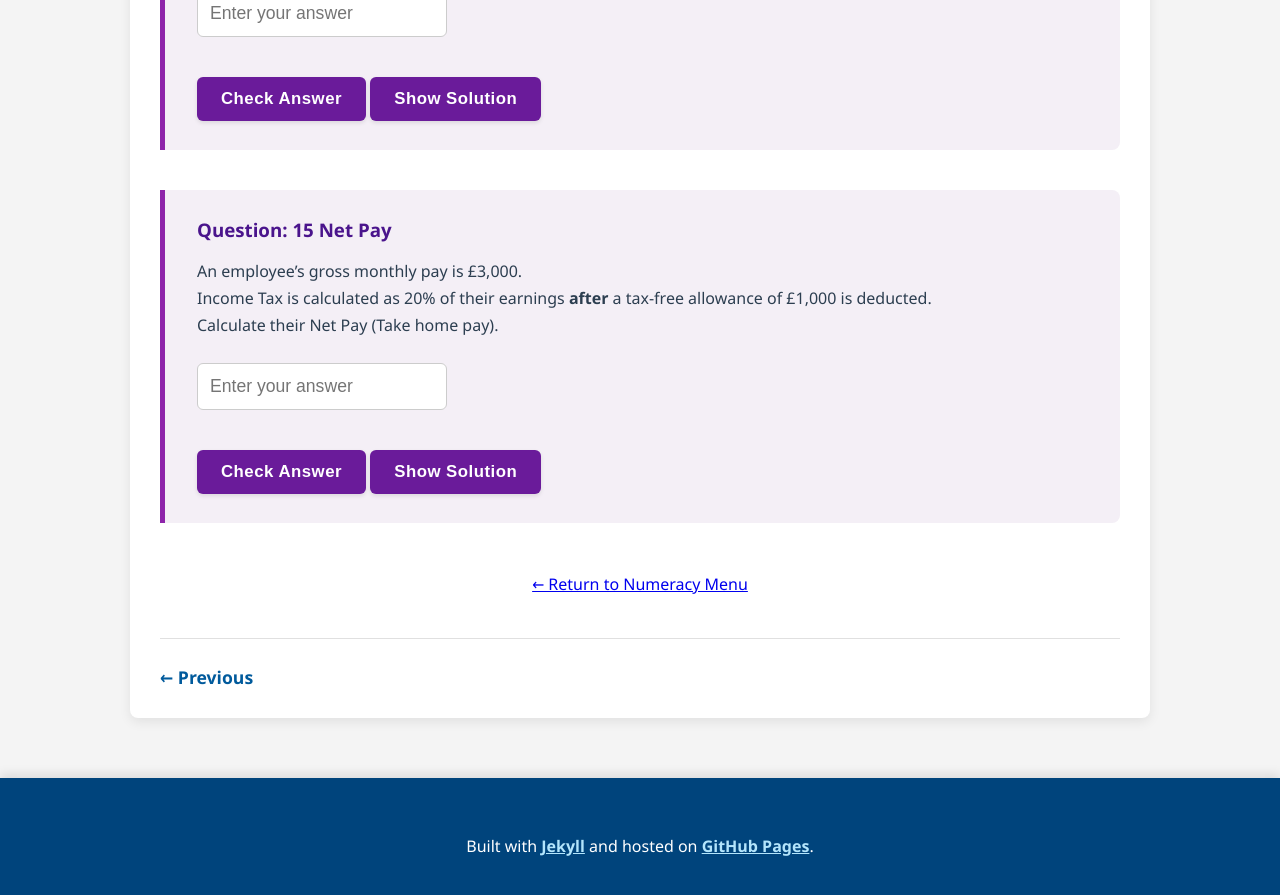
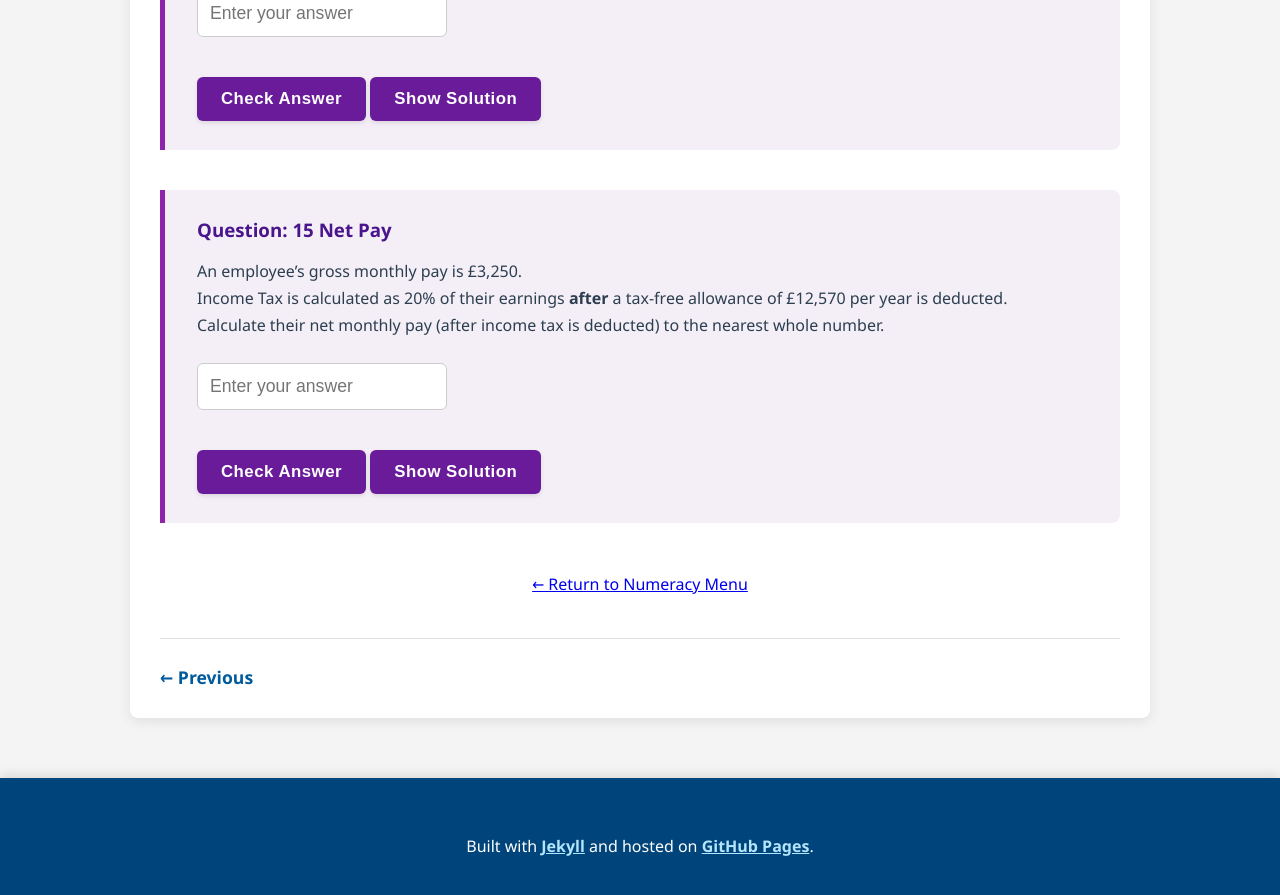
Before and after one commit to probe973/nbs-4104b, a Jekyll site: the page built from numeracy/05-problems.md, in a window 1280 px wide and 900 px high, scrolled down 6986 px. Shown: the top 895 px of the window. Built offline with Jekyll 4.4.1, drawn with Linux system fonts in a browser that asks for light colours.

Commit message:
Update employee net pay problem and solution

```diff
--- a/numeracy/05-problems.md
+++ b/numeracy/05-problems.md
@@ -299,10 +299,10 @@ In this section, you will apply your numeracy skills to solve common problems. Y
 {% include question_numerical.html
     id="bus_prob_tax"
     title="15 Net Pay"
-    question_text="An employee's gross monthly pay is £3,000. <br> Income Tax is calculated as 20% of their earnings **after** a tax-free allowance of £1,000 is deducted. <br> Calculate their Net Pay (Take home pay)."
-    correct_answer="2600"
+    question_text="An employee's gross monthly pay is £3,250. <br> Income Tax is calculated as 20% of their earnings **after** a tax-free allowance of £12,570 per year is deducted. <br> Calculate their net monthly pay (after income tax is deducted) to the nearest whole number."
+    correct_answer="2810"
     tolerance="0"
-    solution_text="1. Taxable amount: $3000 - 1000 = 2000$. <br> 2. Calculate Tax: $20\%$ of $2000 = 400$. <br> 3. Net Pay: $3000 (\text{Gross}) - 400 (\text{Tax}) = 2600$."
+    solution_text="1. Gross yearly: $3250 \times 12 = 39000$ <br> 2. Taxable amount: $39000 - 12570 = 26430$. <br> 3. Calculate Tax: $80\%$ of $26430 = 5286$. <br> 4. Net Pay Year: $39000 (\text{Gross}) - 5286 (\text{Tax}) = 33714$. <br> 5. Net Pay Month: $33714 \div 12 = 2809.5 = 2810$"
 %}
 
 <div style="text-align: center; margin-top: 3em;">
```
